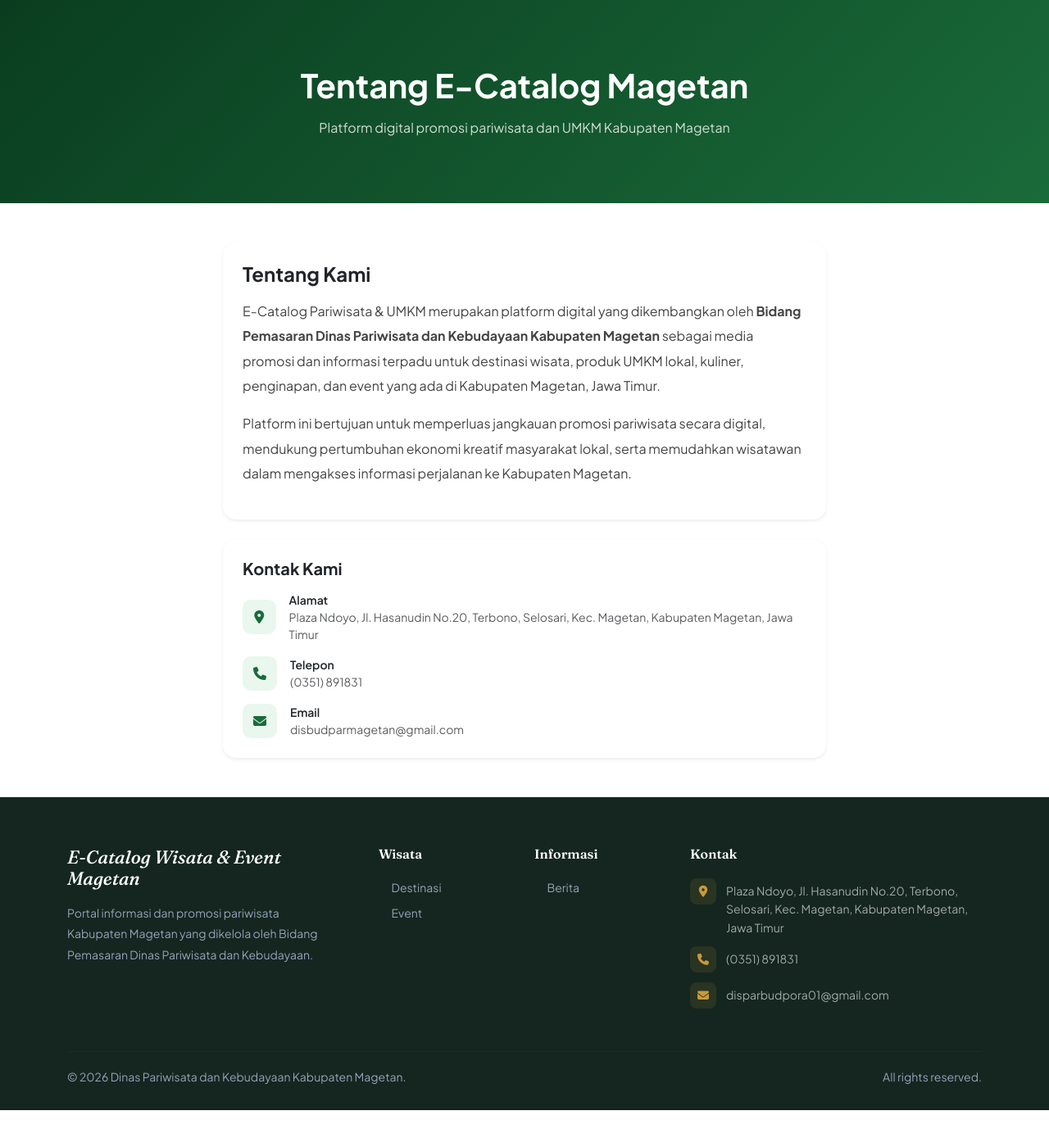
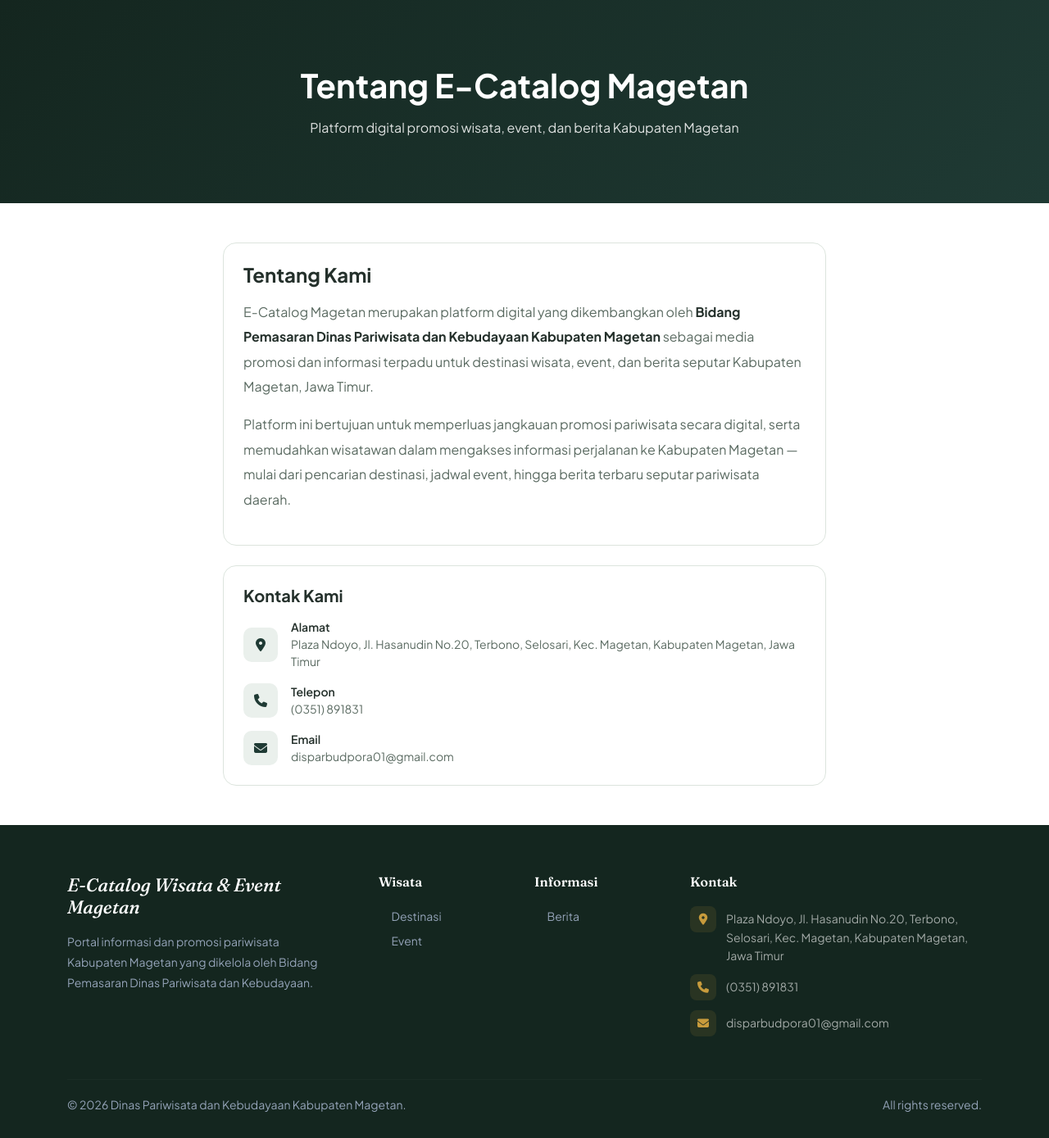
Before and after one commit to levydanendra775/magank-e-catalog, a Laravel app: page /tentang in a window 1280 px wide. Shown: the part 82-1471 px from the top of the page at 82% size. Before the commit the page ends 1437 px from the top, so only its background shows below. Run offline with Laravel 12, Linux system fonts and the light colour scheme.

Commit message:
feat: tambah kategori Desa, fix harga_tiket null, sinkronisasi data wisata & kontak resmi dinas
- Tambah kategori 'Desa' ke form admin dan filter publik wisata
- Badge kategori wisata kini dilengkapi ikon FontAwesome (Alam, Budaya,
  Religi, Buatan, Edukasi, Kuliner, Olahraga, Desa)
- Fix bug: harga_tiket cannot be null saat field dikosongkan (fallback ke 0)
- Tambah config/kontak.php sebagai satu sumber data kontak resmi dinas
  (dipakai footer + halaman Tentang Kami, tidak ada lagi data ganda)
- Update halaman Tentang Kami: kontak dari config, desain disesuaikan
- Sync WisataSeeder: 15 data wisata (termasuk wisata baru kategori Desa)

```diff
--- a/app/Http/Controllers/Admin/WisataController.php
+++ b/app/Http/Controllers/Admin/WisataController.php
@@ -40,6 +40,7 @@ class WisataController extends Controller
         ]);
 
         $validated['slug'] = Str::slug($request->nama);
+        $validated['harga_tiket'] = $request->filled('harga_tiket') ? (float) $request->harga_tiket : 0;
 
         if ($request->hasFile('thumbnail')) {
             $validated['thumbnail'] = $request->file('thumbnail')->store('wisata', 'public');
@@ -80,6 +81,7 @@ class WisataController extends Controller
         ]);
 
         $validated['slug'] = Str::slug($request->nama);
+        $validated['harga_tiket'] = $request->filled('harga_tiket') ? (float) $request->harga_tiket : 0;
 
         if ($request->hasFile('thumbnail')) {
             if ($wisatum->thumbnail) {
--- a/app/Http/Controllers/PublicController.php
+++ b/app/Http/Controllers/PublicController.php
@@ -49,7 +49,7 @@ class PublicController extends Controller
 
     $wisata = $query->orderBy('is_pinned', 'desc')->orderBy('pinned_at', 'asc')->orderBy('id', 'asc')->paginate(12)->withQueryString();
 
-    $kategoriList = ['Alam', 'Budaya', 'Religi', 'Buatan', 'Edukasi', 'Kuliner', 'Olahraga'];
+    $kategoriList = ['Alam', 'Budaya', 'Religi', 'Buatan', 'Edukasi', 'Kuliner', 'Olahraga', 'Desa'];
     $kecamatanList = ['Magetan', 'Maospati', 'Karas', 'Panekan', 'Plaosan', 'Sidorejo', 'Parang', 'Barat', 'Sukomoro', 'Ngariboyo', 'Kartoharjo', 'Kawedanan', 'Takeran', 'Nguntoronadi', 'Lembeyan', 'Bancikan', 'Poncol', 'Karangrejo', 'Satu Atap'];
 
     return view('public.wisata.index', compact('wisata', 'kategoriList', 'kecamatanList'));
--- /dev/null
+++ b/config/kontak.php
@@ -0,0 +1,10 @@
+<?php
+
+// Satu sumber data kontak resmi dinas — dipakai di footer & halaman Tentang
+// supaya tidak ada lagi kemungkinan dua tempat menampilkan info berbeda.
+return [
+    'alamat' => 'Plaza Ndoyo, Jl. Hasanudin No.20, Terbono, Selosari, Kec. Magetan, Kabupaten Magetan, Jawa Timur',
+    'alamat_maps_url' => 'https://www.google.com/maps/search/?api=1&query=Plaza+Ndoyo%2C+Jl.+Hasanudin+No.20%2C+Terbono%2C+Selosari%2C+Kec.+Magetan%2C+Kabupaten+Magetan%2C+Jawa+Timur',
+    'telepon' => '(0351) 891831',
+    'email' => 'disparbudpora01@gmail.com',
+];
--- a/resources/views/admin/wisata/_form.blade.php
+++ b/resources/views/admin/wisata/_form.blade.php
@@ -18,7 +18,7 @@
                     <label class="form-label fw-semibold">Kategori <span class="text-danger">*</span></label>
                     <select name="kategori" class="form-select @error('kategori') is-invalid @enderror" required>
                         <option value="">Pilih Kategori Wisata</option>
-                        @foreach(['Alam', 'Budaya', 'Religi', 'Buatan', 'Edukasi', 'Kuliner', 'Olahraga'] as $kat)
+                        @foreach(['Alam', 'Budaya', 'Religi', 'Buatan', 'Edukasi', 'Kuliner', 'Olahraga', 'Desa'] as $kat)
                             <option value="{{ $kat }}" {{ old('kategori', $w?->kategori) == $kat ? 'selected' : '' }}>{{ $kat }}</option>
                         @endforeach
                     </select>
--- a/resources/views/layouts/public.blade.php
+++ b/resources/views/layouts/public.blade.php
@@ -5,6 +5,16 @@
     <meta name="viewport" content="width=device-width, initial-scale=1.0">
     <title>@yield('title', 'Beranda') — E-Catalog Magetan</title>
     <meta name="description" content="@yield('meta_description', 'Temukan destinasi wisata, event menarik, dan berita seputar Kabupaten Magetan.')">
+
+    <link rel="icon" type="image/x-icon" href="{{ asset('favicon.ico') }}">
+    <link rel="apple-touch-icon" href="{{ asset('images/lambang-magetan.png') }}">
+
+    <meta property="og:type" content="website">
+    <meta property="og:site_name" content="E-Catalog Magetan">
+    <meta property="og:title" content="@yield('title', 'Beranda — E-Catalog Magetan')">
+    <meta property="og:description" content="@yield('meta_description', 'Temukan destinasi wisata, event menarik, dan berita seputar Kabupaten Magetan.')">
+    <meta property="og:image" content="@yield('og_image', asset('images/hero-telaga-sarangan.jpg'))">
+    <meta property="og:url" content="{{ url()->current() }}">
 
     <!-- Bootstrap 5 -->
     <link href="https://cdn.jsdelivr.net/npm/bootstrap@5.3.3/dist/css/bootstrap.min.css" rel="stylesheet">
@@ -969,17 +979,17 @@
                 <div class="col-md-4">
                     <h5 class="fs-6">Kontak</h5>
                     <div class="small" style="line-height:1.6;">
-                        <a href="https://www.google.com/maps/search/?api=1&query=Plaza+Ndoyo%2C+Jl.+Hasanudin+No.20%2C+Terbono%2C+Selosari%2C+Kec.+Magetan%2C+Kabupaten+Magetan%2C+Jawa+Timur" target="_blank" rel="noopener noreferrer" class="contact-text text-decoration-none w-100">
+                        <a href="{{ config('kontak.alamat_maps_url') }}" target="_blank" rel="noopener noreferrer" class="contact-text text-decoration-none w-100">
                             <div class="contact-icon"><i class="fa-solid fa-location-dot"></i></div>
-                            <div class="mt-1">Plaza Ndoyo, Jl. Hasanudin No.20, Terbono, Selosari, Kec. Magetan, Kabupaten Magetan, Jawa Timur</div>
+                            <div class="mt-1">{{ config('kontak.alamat') }}</div>
                         </a>
                         <div class="contact-text w-100">
                             <div class="contact-icon"><i class="fa-solid fa-phone"></i></div>
-                            <div class="mt-1">(0351) 891831</div>
+                            <div class="mt-1">{{ config('kontak.telepon') }}</div>
                         </div>
                         <div class="contact-text w-100">
                             <div class="contact-icon"><i class="fa-solid fa-envelope"></i></div>
-                            <div class="mt-1">disparbudpora01@gmail.com</div>
+                            <div class="mt-1">{{ config('kontak.email') }}</div>
                         </div>
                     </div>
                 </div>
--- a/resources/views/public/tentang.blade.php
+++ b/resources/views/public/tentang.blade.php
@@ -1,26 +1,35 @@
 @extends('layouts.public')
 @section('title', 'Tentang Kami — E-Catalog Magetan')
 @section('content')
-<div style="background:linear-gradient(135deg,#0a3d1f,#1a6b3a);padding:80px 0;" data-aos="fade-down">
+<div style="background:linear-gradient(135deg, var(--primary-dark), var(--primary));padding:80px 0;" data-aos="fade-down">
     <div class="container text-white text-center">
         <h1 class="fw-bold mb-3" style="font-family:'Plus Jakarta Sans',sans-serif;">Tentang E-Catalog Magetan</h1>
-        <p style="opacity:0.8;max-width:600px;margin:0 auto;">Platform digital promosi pariwisata dan UMKM Kabupaten Magetan</p>
+        <p style="opacity:0.85;max-width:600px;margin:0 auto;">Platform digital promosi wisata, event, dan berita Kabupaten Magetan</p>
     </div>
 </div>
 <div class="container py-5">
     <div class="row justify-content-center">
         <div class="col-lg-8">
-            <div class="card border-0 shadow-sm p-4 mb-4" style="border-radius:16px;" data-aos="fade-up">
-                <h4 class="fw-bold mb-3" style="font-family:'Plus Jakarta Sans',sans-serif;">Tentang Kami</h4>
-                <p style="line-height:1.9;color:#444;">E-Catalog Pariwisata & UMKM merupakan platform digital yang dikembangkan oleh <strong>Bidang Pemasaran Dinas Pariwisata dan Kebudayaan Kabupaten Magetan</strong> sebagai media promosi dan informasi terpadu untuk destinasi wisata, produk UMKM lokal, kuliner, penginapan, dan event yang ada di Kabupaten Magetan, Jawa Timur.</p>
-                <p style="line-height:1.9;color:#444;">Platform ini bertujuan untuk memperluas jangkauan promosi pariwisata secara digital, mendukung pertumbuhan ekonomi kreatif masyarakat lokal, serta memudahkan wisatawan dalam mengakses informasi perjalanan ke Kabupaten Magetan.</p>
+            <div class="p-4 mb-4" style="background:#fff;border:1px solid var(--border);border-radius:16px;" data-aos="fade-up">
+                <h4 class="fw-bold mb-3" style="font-family:'Plus Jakarta Sans',sans-serif;color:var(--text-dark);">Tentang Kami</h4>
+                <p style="line-height:1.9;color:var(--text-muted);">E-Catalog Magetan merupakan platform digital yang dikembangkan oleh <strong style="color:var(--text-dark);">Bidang Pemasaran Dinas Pariwisata dan Kebudayaan Kabupaten Magetan</strong> sebagai media promosi dan informasi terpadu untuk destinasi wisata, event, dan berita seputar Kabupaten Magetan, Jawa Timur.</p>
+                <p style="line-height:1.9;color:var(--text-muted);">Platform ini bertujuan untuk memperluas jangkauan promosi pariwisata secara digital, serta memudahkan wisatawan dalam mengakses informasi perjalanan ke Kabupaten Magetan — mulai dari pencarian destinasi, jadwal event, hingga berita terbaru seputar pariwisata daerah.</p>
             </div>
-            <div class="card border-0 shadow-sm p-4" style="border-radius:16px;" data-aos="fade-up" data-aos-delay="100">
-                <h5 class="fw-bold mb-3" style="font-family:'Plus Jakarta Sans',sans-serif;">Kontak Kami</h5>
+            <div class="p-4" style="background:#fff;border:1px solid var(--border);border-radius:16px;" data-aos="fade-up" data-aos-delay="100">
+                <h5 class="fw-bold mb-3" style="font-family:'Plus Jakarta Sans',sans-serif;color:var(--text-dark);">Kontak Kami</h5>
                 <div class="d-flex flex-column gap-3">
-                    <div class="d-flex gap-3 align-items-center"><div style="width:42px;height:42px;background:#e9f7ef;border-radius:10px;display:flex;align-items:center;justify-content:center;color:#1a6b3a;"><i class="fa-solid fa-location-dot"></i></div><div><div class="fw-semibold small">Alamat</div><div class="text-muted small">Plaza Ndoyo, Jl. Hasanudin No.20, Terbono, Selosari, Kec. Magetan, Kabupaten Magetan, Jawa Timur</div></div></div>
-                    <div class="d-flex gap-3 align-items-center"><div style="width:42px;height:42px;background:#e9f7ef;border-radius:10px;display:flex;align-items:center;justify-content:center;color:#1a6b3a;"><i class="fa-solid fa-phone"></i></div><div><div class="fw-semibold small">Telepon</div><div class="text-muted small">(0351) 891831</div></div></div>
-                    <div class="d-flex gap-3 align-items-center"><div style="width:42px;height:42px;background:#e9f7ef;border-radius:10px;display:flex;align-items:center;justify-content:center;color:#1a6b3a;"><i class="fa-solid fa-envelope"></i></div><div><div class="fw-semibold small">Email</div><div class="text-muted small">disbudparmagetan@gmail.com</div></div></div>
+                    <a href="{{ config('kontak.alamat_maps_url') }}" target="_blank" rel="noopener noreferrer" class="d-flex gap-3 align-items-center text-decoration-none">
+                        <div style="width:42px;height:42px;background:var(--primary-light);border-radius:10px;display:flex;align-items:center;justify-content:center;color:var(--primary);flex-shrink:0;"><i class="fa-solid fa-location-dot"></i></div>
+                        <div><div class="fw-semibold small" style="color:var(--text-dark);">Alamat</div><div class="small" style="color:var(--text-muted);">{{ config('kontak.alamat') }}</div></div>
+                    </a>
+                    <div class="d-flex gap-3 align-items-center">
+                        <div style="width:42px;height:42px;background:var(--primary-light);border-radius:10px;display:flex;align-items:center;justify-content:center;color:var(--primary);flex-shrink:0;"><i class="fa-solid fa-phone"></i></div>
+                        <div><div class="fw-semibold small" style="color:var(--text-dark);">Telepon</div><div class="small" style="color:var(--text-muted);">{{ config('kontak.telepon') }}</div></div>
+                    </div>
+                    <div class="d-flex gap-3 align-items-center">
+                        <div style="width:42px;height:42px;background:var(--primary-light);border-radius:10px;display:flex;align-items:center;justify-content:center;color:var(--primary);flex-shrink:0;"><i class="fa-solid fa-envelope"></i></div>
+                        <div><div class="fw-semibold small" style="color:var(--text-dark);">Email</div><div class="small" style="color:var(--text-muted);">{{ config('kontak.email') }}</div></div>
+                    </div>
                 </div>
             </div>
         </div>
```
Also changed, not shown: other parts of resources/views/layouts/public.blade.php (+18 -19 lines), database/seeders/WisataSeeder.php (+35 -14 lines), resources/views/public/wisata/detail.blade.php (+41 -11 lines), resources/views/public/wisata/index.blade.php (+14 -1 lines), storage/app/public/wisata/PFu0knDSxcvRZMMGxChYNhbGABBLi7UJLrm6jG8L.jpg (added), storage/app/public/wisata/XgykPN9Z2HW7agkXn2a9ZOKICxKJe3sd5pzoRYXS.jpg (deleted), storage/app/public/wisata/bM9DTqNWVOGqGCABwlhtnFbA2oVWk3yWXBy1Gmjc.jpg (added), storage/app/public/wisata/kcQFf19b8tAmDF7axqk2SRzxS8l1QJaUivFpsmL3.jpg (added).
